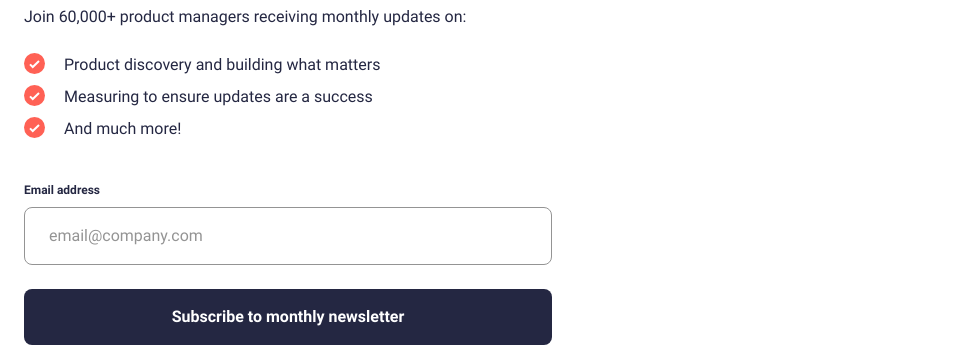
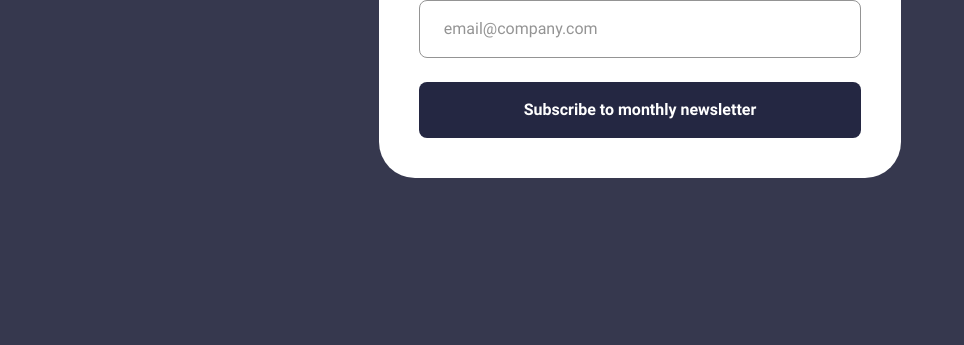
Before and after one commit to Uri-Raz-Dev/newsletter-sign-up-with-success-message, a website: page index.html in a window 1280 px wide. Shown: the part 681-1026 px from the top of the page, without its empty margins (0-964 px from the left). After the commit the page ends 859 px from the top, so only its background shows below. Drawn offline with Linux system fonts and the light colour scheme.

Commit message:
tablet styling and js fix

```diff
--- a/index.html
+++ b/index.html
@@ -10,9 +10,6 @@
     <title>Frontend Mentor | Newsletter sign-up form with success message</title>
   </head>
   <body>
-    <div class="img-container">
-      <img src="./assets/images/illustration-sign-up-mobile.svg" alt="sign up picture" />
-    </div>
     <div class="success-message">
       <div>
         <img src="./assets/images/icon-success.svg" alt="success icon" />
@@ -20,6 +17,10 @@
       <h1>Thanks for subscribing!</h1>
       <p>A confirmation email has been sent to <span class="user-email"></span>. Please open it and click the button inside to confirm your subscription.</p>
       <button class="dismiss-msg">Dismiss message</button>
+    </div>
+    <div class="layout-container">
+      <div class="img-container">
+        <img src="./assets/images/illustration-sign-up-mobile.svg" alt="sign up picture" />
       </div>
       <section class="sign-up-container">
         <article class="sign-up-info">
@@ -59,5 +60,6 @@
     Challenge by <a href="https://www.frontendmentor.io?ref=challenge" target="_blank">Frontend Mentor</a>.
     Coded by <a href="#">Your Name Here</a>.
   </div> -->
+    </div>
   </body>
 </html>
--- a/main.js
+++ b/main.js
@@ -1,19 +1,22 @@
 const FORM = document.querySelector('.email-form')
+const LAYOUT = document.querySelector('.layout-container')
 const INPUT = document.getElementById('email')
 const SUCCESS_MSG = document.querySelector('.success-message')
 const DISMISS_MSG = document.querySelector('.dismiss-msg')
 const EMAIL_ERR = document.querySelector('.email-err')
+const USER_EMAIL = document.querySelector('.user-email')
 const EXPRESSION = new RegExp(/^[^\s@]+@[^\s@]+\.[^\s@]+$/)
 function handleSubmit(e) {
   e.preventDefault()
 
   const formData = new FormData(e.target)
   const data = Object.fromEntries(formData)
-  let successMsgDisplay = getComputedStyle(SUCCESS_MSG).display
   if (EXPRESSION.test(data.email)) {
+    LAYOUT.style.display = 'none'
     SUCCESS_MSG.style.display = 'flex'
     INPUT.classList.remove('error')
     EMAIL_ERR.style.display = 'none'
+    USER_EMAIL.textContent = INPUT.value
     INPUT.value = ''
   } else {
     INPUT.classList.add('error')
@@ -27,4 +30,5 @@ function handleSubmit(e) {
 FORM.addEventListener('submit', handleSubmit)
 DISMISS_MSG.addEventListener('click', () => {
   SUCCESS_MSG.style.display = 'none'
+  LAYOUT.style.display = 'flex'
 })
--- a/styles/_components.scss
+++ b/styles/_components.scss
@@ -39,12 +39,19 @@
 .email-form {
   .label-container {
     display: flex;
-    justify-content: space-between;
+    // justify-content: space-between;
     color: $blue800;
     @include text-preset-3-bold;
+    label {
+      flex-grow: 1;
+      flex-shrink: 0;
+      max-width: pxToRem(416);
+      min-width: pxToRem(217);
+    }
     span {
       display: none;
       color: $red;
+      text-wrap: nowrap;
     }
   }
   // label[for='email'] {
--- a/styles/_layout.scss
+++ b/styles/_layout.scss
@@ -4,15 +4,36 @@
 @use 'variables' as *;
 
 body {
+  display: flex;
+  flex-direction: column;
+  min-height: 100vh;
+  @include media(tablet) {
+    align-items: center;
+    justify-content: center;
+    background-color: $blue700;
+  }
+}
+
+.layout-container {
   position: relative;
   display: flex;
   flex-direction: column;
-  min-height: 100vh;
   gap: pxToRem(40);
+  max-width: pxToRem(608);
+  @include media(tablet) {
+    background-color: $white;
+    padding: pxToRem(40);
+    border-radius: 36px;
+    // min-width: pxToRem(608);
+  }
+
   > .img-container {
     img {
       width: 100%;
       max-width: pxToRem(768);
+      @include media(tablet) {
+        border-radius: 15px;
+      }
     }
   }
 }
@@ -30,6 +51,15 @@ body {
   // opacity: 100%;
   // opacity: 0%;
   // opacity: 50%;
+  @include media(tablet) {
+    width: pxToRem(504);
+    height: pxToRem(520);
+    border-radius: 36px;
+    padding: pxToRem(64);
+    left: 50%;
+    top: 50%;
+    transform: translate(-50%, -50%);
+  }
   > * {
     margin-inline: pxToRem(24);
   }
@@ -48,6 +78,11 @@ body {
   display: flex;
   flex-direction: column;
   gap: pxToRem(40);
+  > * {
+    @include media(tablet) {
+      padding-inline: 0px;
+    }
+  }
   // padding: 2rem;
   .sign-up-info {
     display: flex;
@@ -104,3 +139,25 @@ body {
     }
   }
 }
+
+// TABLET
+
+@include media(tablet) {
+  body {
+  }
+  .layout-container {
+    background-color: $white;
+    padding: pxToRem(40);
+    border-radius: 36px;
+    .img-container {
+      img {
+        border-radius: 15px;
+      }
+    }
+    .sign-up-container {
+      > * {
+        padding-inline: 0px;
+      }
+    }
+  }
+}
--- a/styles/_media.scss
+++ b/styles/_media.scss
@@ -2,11 +2,11 @@
 
 @mixin media($breakpoint) {
   @if $breakpoint == tablet {
-    @media screen and (max-width: pxToRem(768)) {
+    @media screen and (min-width: pxToRem(768)) {
       @content;
     }
   } @else if $breakpoint == desktop {
-    @media screen and (max-width: pxToRem(1440)) {
+    @media screen and (min-width: pxToRem(1440)) {
       @content;
     }
   }
```
Also changed, not shown: styles/main.css, 1 other file. Lines whose indentation alone changed are shown as unchanged.
